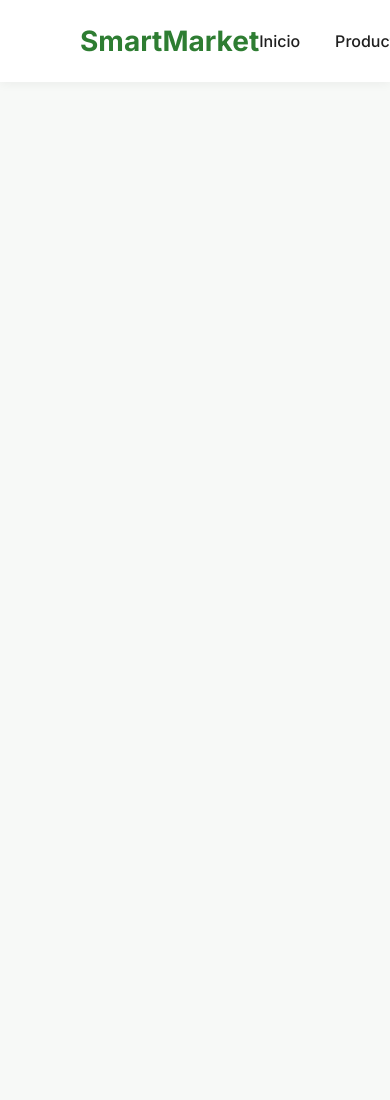
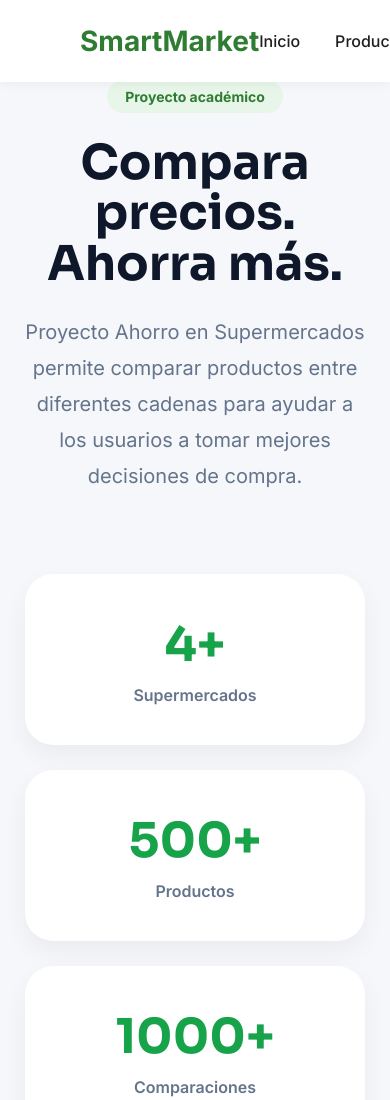
Before and after one commit to MalvaLess/Proyecto-ahorro-en-supermercados, a React (Vite) app in the folder frontend/: page /about in a window 390 px wide. Shown: the top 1100 px of the page. Before the commit the page ends 844 px from the top, so only its background shows below. Built offline with nearby package versions, Linux system fonts and the light colour scheme; no server answers.

Commit message:
feat: add about page and styles

```diff
--- /dev/null
+++ b/frontend/src/pages/About.css
@@ -0,0 +1,264 @@
+.about-page {
+    width: 100%;
+    min-height: 100vh;
+    background: #f5f7fb;
+    padding: 100px 70px;
+}
+
+.about-hero {
+    text-align: center;
+    max-width: 900px;
+    margin: 0 auto 80px;
+}
+
+.about-badge {
+    display: inline-block;
+    background: #e8f5e9;
+    color: #2e7d32;
+    padding: 8px 18px;
+    border-radius: 999px;
+    font-size: 14px;
+    font-weight: 700;
+    margin-bottom: 25px;
+}
+
+.about-hero h1 {
+    font-size: 65px;
+    line-height: 1.05;
+    color: #0f172a;
+    margin-bottom: 25px;
+}
+
+.about-hero p {
+    font-size: 20px;
+    color: #64748b;
+    line-height: 1.8;
+}
+
+.stats-grid {
+    display: grid;
+    grid-template-columns: repeat(3, 1fr);
+    gap: 25px;
+    margin-bottom: 100px;
+}
+
+.stat-card {
+    background: white;
+    padding: 40px;
+    border-radius: 28px;
+    text-align: center;
+    box-shadow: 0 10px 25px rgba(0, 0, 0, .05);
+}
+
+.stat-card h2 {
+    font-size: 48px;
+    color: #16a34a;
+    margin-bottom: 10px;
+}
+
+.stat-card span {
+    color: #64748b;
+    font-weight: 600;
+}
+
+.mission-section {
+    display: grid;
+    grid-template-columns: 1fr 1fr;
+    gap: 40px;
+    margin-bottom: 100px;
+}
+
+.mission-left h2 {
+    font-size: 42px;
+    color: #0f172a;
+    margin-bottom: 20px;
+}
+
+.mission-left p {
+    font-size: 18px;
+    line-height: 1.8;
+    color: #64748b;
+}
+
+.mission-card {
+    background: white;
+    border-radius: 30px;
+    padding: 40px;
+    box-shadow: 0 10px 25px rgba(0, 0, 0, .05);
+}
+
+.mission-card h3 {
+    color: #0f172a;
+    margin-bottom: 15px;
+}
+
+.mission-card p {
+    color: #64748b;
+    line-height: 1.7;
+}
+
+.technologies-section {
+    margin-bottom: 100px;
+}
+
+.technologies-section h2 {
+    text-align: center;
+    margin-bottom: 40px;
+    font-size: 42px;
+    color: #0f172a;
+}
+
+.tech-grid {
+    display: grid;
+    grid-template-columns: repeat(4, 1fr);
+    gap: 20px;
+}
+
+.tech-card {
+    background: white;
+    padding: 35px;
+    text-align: center;
+    border-radius: 24px;
+    font-weight: 700;
+    color: #0f172a;
+    box-shadow:
+        0 8px 20px rgba(0, 0, 0, .05);
+
+    transition: .25s ease;
+}
+
+.tech-card:hover {
+    transform: translateY(-4px);
+}
+
+
+.team-section {
+    margin-bottom: 100px;
+}
+
+.team-section h2 {
+    text-align: center;
+    margin-bottom: 40px;
+    font-size: 42px;
+    color: #0f172a;
+}
+
+.team-grid {
+    display: grid;
+    grid-template-columns: repeat(3, 1fr);
+    gap: 25px;
+}
+
+.team-card {
+    background: white;
+    border-radius: 30px;
+    padding: 40px;
+    text-align: center;
+    box-shadow: 0 10px 25px rgba(0, 0, 0, .05);
+    transition: .25s ease;
+}
+
+.team-card:hover {
+    transform: translateY(-4px);
+}
+
+.team-avatar {
+    width: 80px;
+    height: 80px;
+    border-radius: 50%;
+    background: #ecfdf5;
+    margin: 0 auto 20px;
+    display: flex;
+    align-items: center;
+    justify-content: center;
+    font-size: 36px;
+}
+
+.team-card h3 {
+    color: #0f172a;
+    margin-bottom: 10px;
+}
+
+.team-card span {
+    color: #16a34a;
+    font-weight: 600;
+}
+
+.about-footer {
+
+    background: linear-gradient(
+        135deg,
+        #2b362f,
+        #16a34a
+    );
+
+    border-radius: 32px;
+    padding: 70px;
+    text-align: center;
+    color: white;
+}
+
+.about-footer h2 {
+    font-size: 38px;
+    line-height: 1.4;
+}
+
+.tech-grid {
+    display: grid;
+    grid-template-columns: repeat(4, 1fr);
+    gap: 20px;
+}
+
+.tech-card {
+    background: white;
+    border-radius: 24px;
+    padding: 35px;
+    display: flex;
+    flex-direction: column;
+    align-items: center;
+    justify-content: center;
+    gap: 18px;
+    box-shadow: 0 8px 20px rgba(0,0,0,.05);
+    transition: .25s ease;
+}
+
+.tech-card:hover {
+    transform: translateY(-4px);
+}
+
+.tech-icon {
+    font-size: 56px;
+}
+
+.tech-card span {
+    font-size: 18px;
+    font-weight: 700;
+    color: #0f172a;
+}
+
+
+@media (max-width: 1000px) {
+
+    .about-page {
+
+        padding: 80px 25px;
+    }
+
+    .stats-grid,
+    .tech-grid,
+    .team-grid,
+    .mission-section {
+
+        grid-template-columns: 1fr;
+    }
+
+    .about-hero h1 {
+
+        font-size: 48px;
+    }
+
+    .about-footer h2 {
+
+        font-size: 28px;
+    }
+}
--- a/frontend/src/pages/About.jsx
+++ b/frontend/src/pages/About.jsx
@@ -1,8 +1,216 @@
+import './About.css'
+import {
+  FaReact,
+  FaDocker
+} from 'react-icons/fa'
+
+import {
+  SiFlask,
+  SiPostgresql
+} from 'react-icons/si'
+
 function About() {
+
   return (
-    <div>
-      <h1>Nosotros</h1>
-    </div>
+
+    <section className="about-page">
+
+      <div className="about-hero">
+
+        <span className="about-badge">
+          Proyecto académico
+        </span>
+
+        <h1>
+
+          Compara precios.
+          <br />
+          Ahorra más.
+
+        </h1>
+
+        <p>
+
+          Proyecto Ahorro en Supermercados permite comparar
+          productos entre diferentes cadenas para ayudar a los
+          usuarios a tomar mejores decisiones de compra.
+
+        </p>
+
+      </div>
+
+      <div className="stats-grid">
+
+        <div className="stat-card">
+
+          <h2>4+</h2>
+
+          <span>Supermercados</span>
+
+        </div>
+
+        <div className="stat-card">
+
+          <h2>500+</h2>
+
+          <span>Productos</span>
+
+        </div>
+
+        <div className="stat-card">
+
+          <h2>1000+</h2>
+
+          <span>Comparaciones</span>
+
+        </div>
+
+      </div>
+
+      <div className="mission-section">
+
+        <div className="mission-left">
+
+          <h2>Nuestra misión</h2>
+
+          <p>
+
+            Facilitar la comparación de precios entre
+            supermercados para que los usuarios puedan ahorrar
+            dinero y encontrar la mejor opción disponible en
+            pocos segundos.
+
+          </p>
+
+        </div>
+
+        <div className="mission-right">
+
+          <div className="mission-card">
+
+            <h3>¿Qué hacemos?</h3>
+
+            <p>
+
+              Centralizamos información de productos,
+              precios y supermercados para ofrecer una
+              experiencia simple y eficiente.
+
+            </p>
+
+          </div>
+
+        </div>
+
+      </div>
+
+      <div className="technologies-section">
+
+        <h2>Tecnologías utilizadas</h2>
+
+        <div className="tech-grid">
+
+          <div className="tech-card">
+
+            <FaReact className="tech-icon react" />
+
+            <span>React</span>
+
+          </div>
+
+          <div className="tech-card">
+
+            <SiFlask className="tech-icon flask" />
+
+            <span>Flask</span>
+
+          </div>
+
+          <div className="tech-card">
+
+            <SiPostgresql className="tech-icon postgres" />
+
+            <span>PostgreSQL</span>
+
+          </div>
+
+          <div className="tech-card">
+
+            <FaDocker className="tech-icon docker" />
+
+            <span>Docker</span>
+
+          </div>
+
+        </div>
+
+      </div>
+
+      <div className="team-section">
+
+        <h2>Equipo de desarrollo</h2>
+
+        <div className="team-grid">
+
+          <div className="team-card">
+
+            <div className="team-avatar">
+              👨‍💻
+            </div>
+
+            <h3>Tu Nombre</h3>
+
+            <span>
+              Frontend Developer
+            </span>
+
+          </div>
+
+          <div className="team-card">
+
+            <div className="team-avatar">
+              ⚙️
+            </div>
+
+            <h3>Compañero 1</h3>
+
+            <span>
+              Backend Developer
+            </span>
+
+          </div>
+
+          <div className="team-card">
+
+            <div className="team-avatar">
+              🗄️
+            </div>
+
+            <h3>Compañero 2</h3>
+
+            <span>
+              Database Developer
+            </span>
+
+          </div>
+
+        </div>
+
+      </div>
+
+      <div className="about-footer">
+
+        <h2>
+
+          Construido para ayudar a los consumidores
+          a encontrar mejores precios.
+
+        </h2>
+
+      </div>
+
+    </section>
+
   )
 }
 
```
Also changed, not shown: 1 other file (tests, documents, lock files or other folders).
